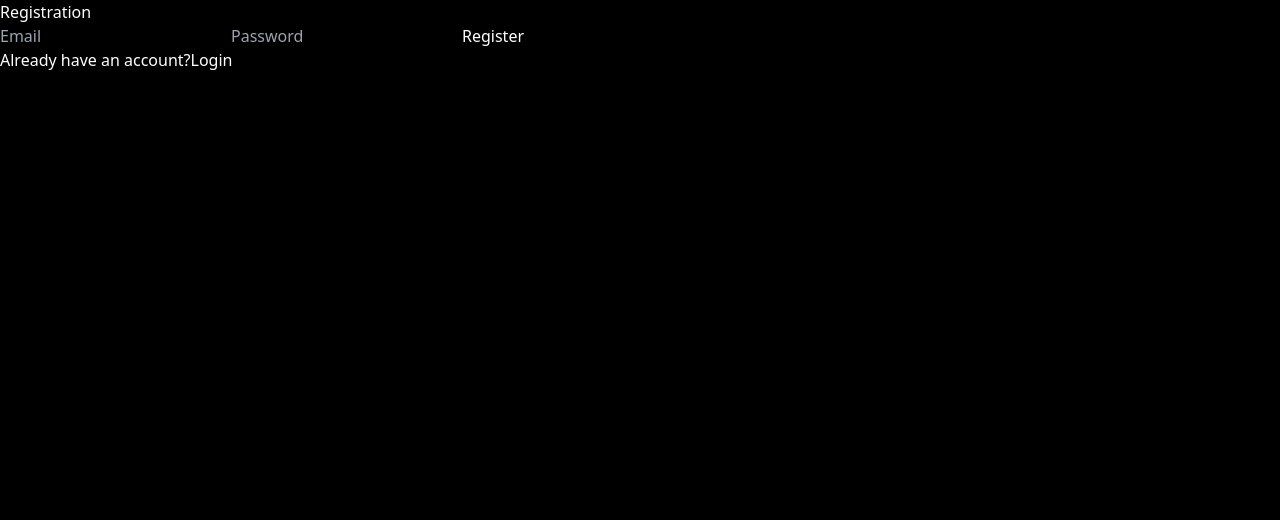
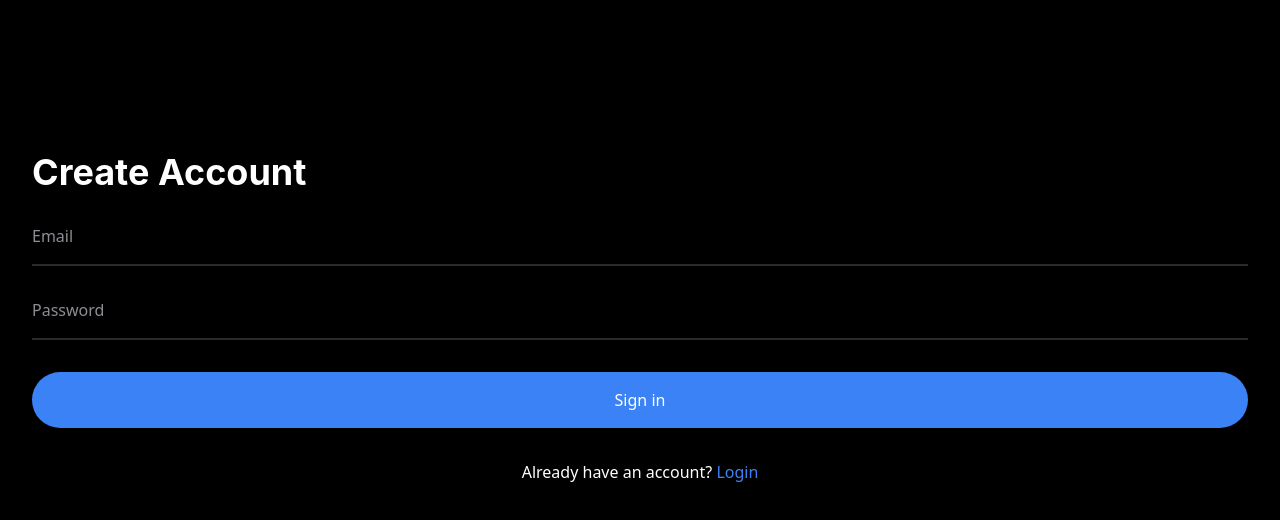
Before and after one commit to AVER7777/habit-tracker, a React (Vite) app in the folder frontend/: page /register in a window 1280 px wide. Shown: the top 520 px of the page. Built offline with nearby package versions, Linux system fonts and the light colour scheme; no server answers.

Commit message:
feat(front:style): add better looking interface for login et register

```diff
--- a/frontend/src/pages/auth/LoginPage.jsx
+++ b/frontend/src/pages/auth/LoginPage.jsx
@@ -13,16 +13,16 @@ function LoginPage({ setAuth }) {
             await loginUser(email, password);
             setAuth(true);
         } catch (error) {
-            alert('Connection failed');
             console.error(error);
         }
     };
 
     return (
-        <div>
-            <form onSubmit={handleSubmit}>
-                <h2>Connection</h2>
+        <div className="min-h-screen flex flex-col items-center">
+            <form onSubmit={handleSubmit} className="flex flex-col gap-8 w-full p-8">
+                <div className="pt-[15vh] font-apple font-bold text-4xl">Welcome Back</div>
                 <input
+                    className="border-b-2 border-ios-quaternary placeholder:text-ios-secondary pb-4 focus:outline-none"
                     type="email"
                     value={email}
                     onChange={(e) => setEmail(e.target.value)}
@@ -30,16 +30,22 @@ function LoginPage({ setAuth }) {
                     required
                 />
                 <input
+                    className="border-b-2 border-ios-quaternary placeholder:text-ios-secondary pb-4 focus:outline-none"
                     type="password"
                     value={password}
                     onChange={(e) => setPassword(e.target.value)}
                     placeholder="Password"
                     required
                 />
-                <button type="submit">Login</button>
+                <button className="bg-blue-500 text-white rounded-full px-10 py-4" type="submit">
+                    Log In
+                </button>
             </form>
             <p>
-                Don&#39;t have an account? <Link to="/register">Register</Link>
+                Don&#39;t have an account?{' '}
+                <Link to="/register" className="text-blue-500">
+                    Register
+                </Link>
             </p>
         </div>
     );
--- a/frontend/src/pages/auth/RegisterPage.jsx
+++ b/frontend/src/pages/auth/RegisterPage.jsx
@@ -12,19 +12,18 @@ function RegisterPage() {
         e.preventDefault();
         try {
             await registerUser(email, password);
-            alert('Registration successful');
             navigate('/login');
         } catch (error) {
-            alert('Registration failed');
             console.error(error);
         }
     };
 
     return (
-        <div>
-            <form onSubmit={handleSubmit}>
-                <h2>Registration</h2>
+        <div className="min-h-screen flex flex-col items-center">
+            <form onSubmit={handleSubmit} className="flex flex-col gap-8 w-full p-8">
+                <div className="pt-[15vh] font-apple font-bold text-4xl">Create Account</div>
                 <input
+                    className="border-b-2 border-ios-quaternary placeholder:text-ios-secondary pb-4 focus:outline-none"
                     type="email"
                     value={email}
                     onChange={(e) => setEmail(e.target.value)}
@@ -32,17 +31,22 @@ function RegisterPage() {
                     required
                 />
                 <input
+                    className="border-b-2 border-ios-quaternary placeholder:text-ios-secondary pb-4 focus:outline-none"
                     type="password"
                     value={password}
                     onChange={(e) => setPassword(e.target.value)}
                     placeholder="Password"
                     required
                 />
-                <button type="submit">Register</button>
+                <button className="bg-blue-500 text-white rounded-full px-10 py-4" type="submit">
+                    Sign in
+                </button>
             </form>
             <p>
-                Already have an account?
-                <Link to="/login">Login</Link>
+                Already have an account?{' '}
+                <Link to="/login" className="text-blue-500">
+                    Login
+                </Link>
             </p>
         </div>
     );
```
